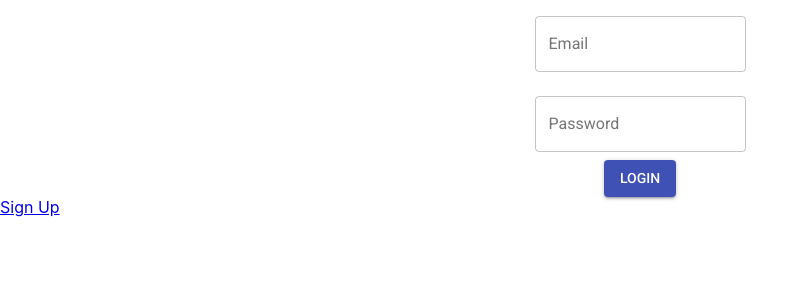
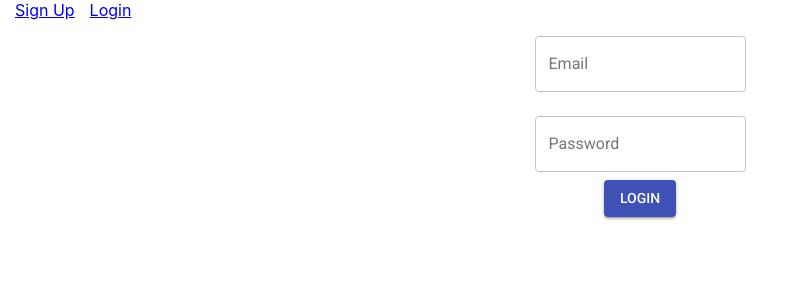
Before and after one commit to anamhussain2601/LoginPage, a React (Create React App) app: page /login in a window 1280 px wide. Shown: the top 300 px of the page, without its empty margins (0-808 px from the left). Built offline with nearby package versions, Linux system fonts and the light colour scheme.

Commit message:
home page added

```diff
--- a/src/App.js
+++ b/src/App.js
@@ -1,68 +1,37 @@
 import React, { Component } from "react";
 import Login from "./Login";
 import SignUp from "./SignUp";
-import Button from "@material-ui/core/Button";
+import Home from "./Home";
 
-import { Route, Link } from "react-router-dom";
+import { Route, Link, Switch } from "react-router-dom";
 
 class App extends Component {
   constructor(props) {
     super(props);
     this.state = {
-      showLoginComponent: false,
-      showSignUpComponent: true
+
     };
   }
 
-  // addUserDetailHandler = singupData => {
-  //   this.setState({
-  //     UserDetails: [...this.state.UserDetails, singupData]
-  //   });
-  //   this.setState({
-  //     showLoginComponent: true,
-  //     showSignUpComponent: false
-  //   });
-  // };
-  handleSignUpPage = () => {
-    this.setState({
-      showSignUpComponent: true,
-      showLoginComponent: false
-    });
-  };
-
-  handleLoginPage = () => {
-    console.log('hanldeLoginPage')
-    this.setState({
-      showSignUpComponent: false,
-      showLoginComponent: true
-    });
-  };
-
   render() {
-
     return (
       <div>
-        {/* <div><Link to="/signup" onClick={this.handleLoginPage}>Sign Up</Link></div>
-        <div><Link to="/login" onClick={this.handleSignUpPage}>Login</Link></div>
-        <Route exact path="/login" component={Login} />
-        <Route exact path="/signup" component={SignUp} />        */}
-
-        {this.state.showSignUpComponent ? (
+        <div style={{ display: "flex", flexDirection: "row" }}>
+          <Link to="/signup" style={{ marginLeft: "15px" }}>
+            Sign Up
+          </Link>
+          <div />
           <div>
-           <Route exact path="/login" component={Login} />
-
-           <div><Link to="/signup" onClick={this.handleLoginPage}>Sign Up</Link></div>
+            <Link to="/login" style={{ marginLeft: "15px" }}>
+              Login
+            </Link>
           </div>
-        ) : (
-          <div style={{ alignItems: "center" }}>Login to continue</div>
-        )}
-
-        {this.state.showLoginComponent ? (
-          <div>
-           <Route exact path="/signup" component={SignUp} />
-           <div><Link to="/login" onClick={this.handleSignUpPage}>Login</Link></div>
-          </div>
-        ) : null}
+        </div>
+        <Switch>
+          <Route exact path="/login" component={Login} />
+          <Route exact path="/signup" component={SignUp} />
+          <Route exact path="/" component={Home} />
+        </Switch>
       </div>
     );
   }
--- /dev/null
+++ b/src/Home.js
@@ -0,0 +1,17 @@
+import React, { Component } from "react";
+
+class Home extends Component {
+//   constructor(props) {
+//     super(props);
+//   }
+
+  render() {
+    return (
+      <div>
+        <h3>Sign Up or Login </h3>
+      </div>
+    );
+  }
+}
+
+export default Home;
--- a/src/Login.js
+++ b/src/Login.js
@@ -1,16 +1,14 @@
 import React, { Component } from "react";
 import TextField from "@material-ui/core/TextField";
 import Button from "@material-ui/core/Button";
-import * as actionTypes from './store/actions';
+import * as actionTypes from "./store/actions";
 
 import { connect } from "react-redux";
-
 
 class Login extends Component {
   constructor(props) {
     super(props);
-    console.log(props);
-    this.props.loginHandler()
+    this.props.loginHandler();
 
     this.state = {
       email: "",
@@ -29,14 +27,11 @@ class Login extends Component {
     });
   };
   handleLogin = () => {
-
     this.setState({
       login: false
     });
+
     // this.props.loginHandler();
-
-    console.log(this.props.UserDetails,'in login')
-
     // for (let i = 0; i <= this.props.UserDetails.length; i++) {
     //   let data = this.props.UserDetails[i];
     //   console.log(data ,'data', this.state.email,'emial' )
@@ -55,12 +50,14 @@ class Login extends Component {
     //   }
     // }
 
-    let isLogin = this.props.UserDetails.some((user)=>{
-      return user.email ===this.state.email && user.password ===this.state.password;
+    let isLogin = this.props.UserDetails.some(user => {
+      return (
+        user.email === this.state.email && user.password === this.state.password
+      );
     });
 
-    if(isLogin){
-      this.setState({login: true});
+    if (isLogin) {
+      this.setState({ login: true });
     }
 
     this.setState({
@@ -102,27 +99,27 @@ class Login extends Component {
           Login
         </Button>
 
-        {(this.state.login !== null )?
-         this.state.login ? (
-          <div>Login Successful</div>
-        ) :  (!this.state.login ?
-          <div>Incorrect email or password</div>
-          :null )
-        :null}
+        {this.state.login !== null ? (
+          this.state.login ? (
+            <div>Login Successful</div>
+          ) : !this.state.login ? (
+            <div>Incorrect email or password</div>
+          ) : null
+        ) : null}
       </div>
     );
   }
 }
 
-const mapStateToProps =(state)=>{
+const mapStateToProps = state => {
   return {
     UserDetails: state.UserDetails
-   };
+  };
 };
 
-const mapDispatchToProps =(dispatch)=>{
+const mapDispatchToProps = dispatch => {
   return {
-    loginHandler: () => dispatch({ type: actionTypes.LOGIN  })
+    loginHandler: () => dispatch({ type: actionTypes.LOGIN })
   };
 };
 
--- a/src/index.js
+++ b/src/index.js
@@ -7,7 +7,7 @@ import {Provider} from 'react-redux';
 import "./index.css";
 import App from "./App";
 import * as serviceWorker from "./serviceWorker";
-import { BrowserRouter as Router, Route, Link } from "react-router-dom";
+import { BrowserRouter as Router} from "react-router-dom";
 
 import reducer from './store/reducer';
 
--- a/src/store/reducer.js
+++ b/src/store/reducer.js
@@ -1,4 +1,3 @@
-import react from "react";
 import * as actionTypes from './actions';
 const intialState = {
   UserDetails: [ ]
@@ -7,22 +6,22 @@ const intialState = {
 const reducer = (state = intialState, action) => {
   switch (action.type) {
     case actionTypes.ADD_ENTRY:
-      console.log("hi", state.UserDetails);
 
       return {
         ...state,
         UserDetails: [...state.UserDetails, action.userdata]
       };
     case actionTypes.LOGIN:
-      console.log("hi again", state.UserDetails);
 
       return {
         ...state,
         UserDetails: state.UserDetails
       };
+       default:
+      return state
   }
 
-  return state;
+  // return state;
 };
 
 export default reducer;
```
Also changed, not shown: src/SignUp.js (+12 -16 lines).
